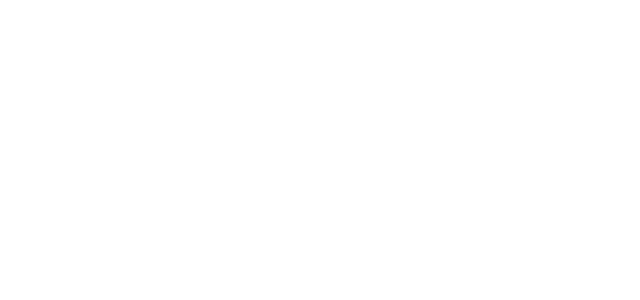
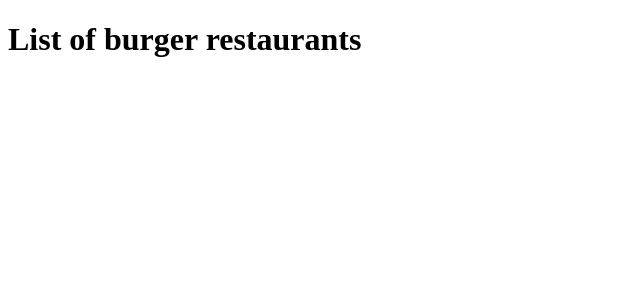
Before and after one commit to J-Massmann/ReduxTraining_Test2, a React (Create React App) app: page / in a window 1280 px wide. Shown: the top 300 px of the page, without its empty margins (0-640 px from the left). Built offline with nearby package versions, Linux system fonts and the light colour scheme.

Commit message:
Define Home Route with React Router

```diff
--- a/package.json
+++ b/package.json
@@ -13,6 +13,7 @@
     "react-router-dom": "^6.3.0",
     "react-scripts": "5.0.1",
     "redux": "^4.2.0",
+    "styled-components": "^5.3.5",
     "web-vitals": "^2.1.4"
   },
   "scripts": {
--- a/src/App.js
+++ b/src/App.js
@@ -1,5 +1,14 @@
+import { Route, Routes } from 'react-router-dom';
+import Home from './pages/Home';
+
 function App() {
-  return <div className="App"></div>;
+  return (
+    <div className="App">
+      <Routes>
+        <Route path="/" element={<Home />} />
+      </Routes>
+    </div>
+  );
 }
 
 export default App;
--- /dev/null
+++ b/src/pages/Home.js
@@ -0,0 +1,7 @@
+export default function Home() {
+  return (
+    <main>
+      <h1>List of burger restaurants</h1>
+    </main>
+  );
+}
```
Also changed, not shown: 1 other file (tests, documents, lock files or other folders).
